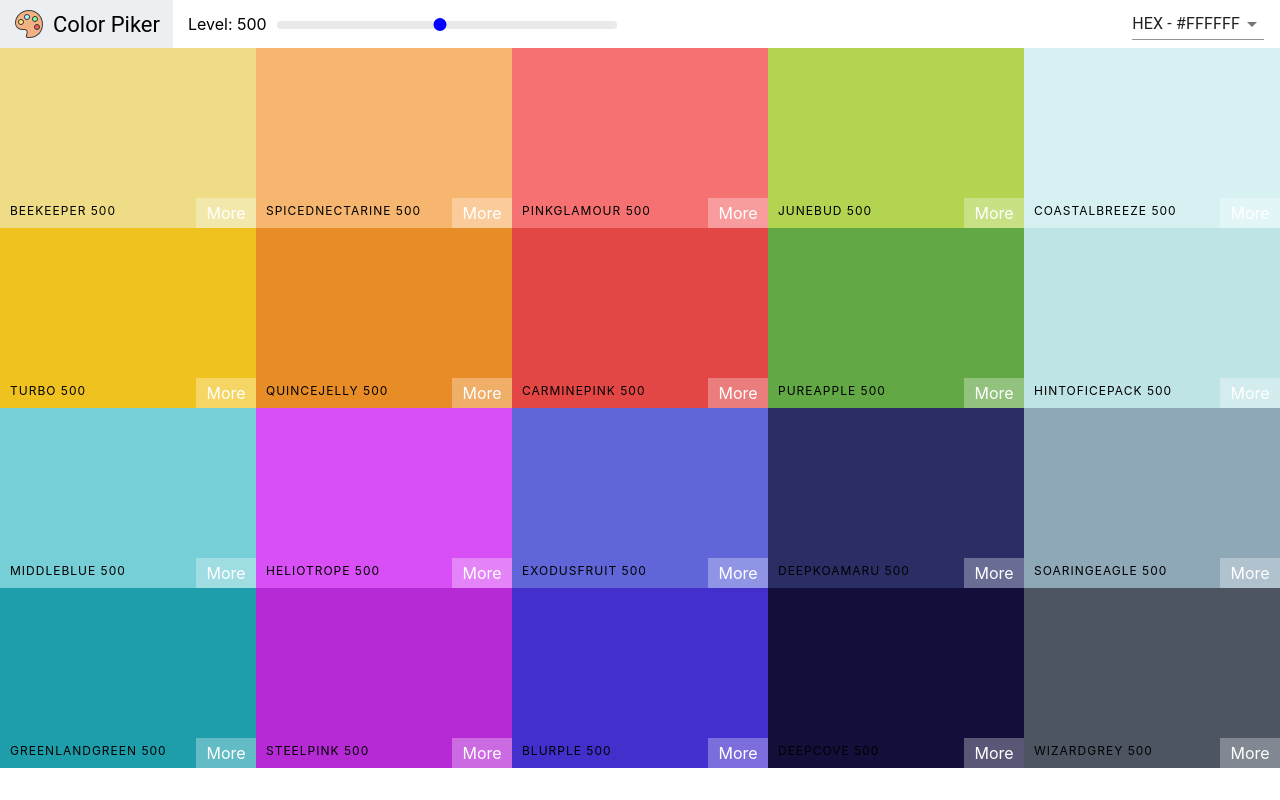
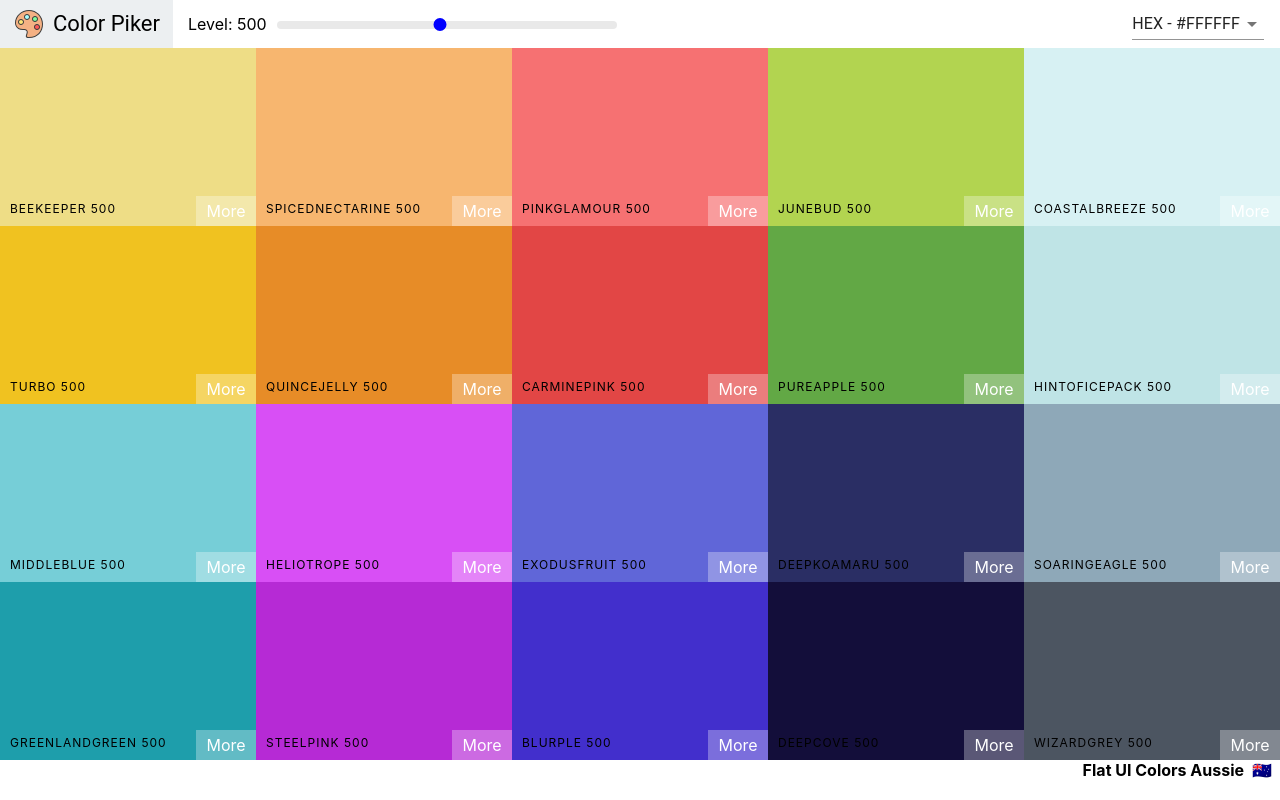
Before and after one commit to Lukazovic/color-palettes-react-app, a React (Create React App) app: page / in a window 1280 px wide. Built offline with nearby package versions, Linux system fonts and the light colour scheme.

Commit message:
Add palette footer

```diff
--- a/src/Palette.css
+++ b/src/Palette.css
@@ -1,7 +1,22 @@
 .Palette {
   height: 100vh;
+  display: flex;
+  flex-direction: column;
 }
 
 .Palette-colors {
   height: 90%;
 }
+
+.Palette-footer {
+  background-color: white;
+  height: 5vh;
+  display: flex;
+  justify-content: flex-end;
+  font-weight: bold;
+}
+
+.emoji {
+  font-size: 1rem;
+  margin: 0 0.5rem;
+}
--- a/src/Palette.js
+++ b/src/Palette.js
@@ -17,10 +17,10 @@
     this.setState({ format: value });
   }
   render() {
-    const { colors } = this.props.palette;
+    const { colors, paletteName, emoji } = this.props.palette;
     const { level, format } = this.state;
     const colorBoxes = colors[level].map(color => (
-      <ColorBox background={color[format]} name={color.name} />
+      <ColorBox background={color[format]} name={color.name} key={color.id} />
     ));
     return (
       <div className="Palette">
@@ -29,9 +29,11 @@
           changeLevel={this.handleLevelChange}
           changeFormat={this.hangleFormatChange}
         />
-        {/* navbar */}
         <div className="Palette-colors">{colorBoxes}</div>
-        {/* Footer */}
+        <footer className="Palette-footer">
+          {paletteName}
+          <span className="emoji">{emoji}</span>
+        </footer>
       </div>
     );
   }
```
